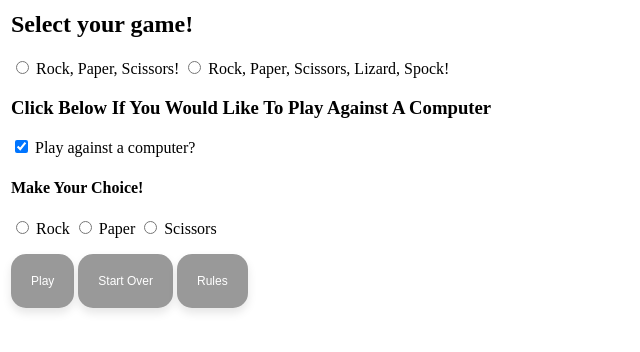
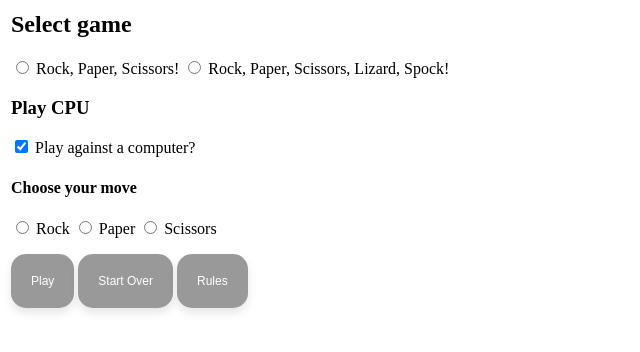
Before and after one commit to comp426-2023-spring/e02-henrymitrano, a website: page public/index.html in a window 1280 px wide. Both pictures are taken after a click on the checkbox "Play against a computer?". Shown: the whole page, without its empty margins (0-640 px from the left). Drawn offline with Linux system fonts and the light colour scheme.

Commit message:
Full func

```diff
--- a/public/index.html
+++ b/public/index.html
@@ -11,16 +11,16 @@
             <tr>
                 <td>
                     <form id="input">
-                        <h2>Select your game!</h2>
+                        <h2>Select game </h2>
                         <input type="radio" id="rps" name="gameType" value="rps" onclick="toggleShots()">
                         <label for="rps">Rock, Paper, Scissors!</label>
                         <input type="radio" id="rpsls" name="gameType" value="rpsls" onclick="toggleShots()">
                         <label for="rpsls">Rock, Paper, Scissors, Lizard, Spock!</label>
-                        <h3>Click Below If You Would Like To Play Against A Computer</h3>
+                        <h3>Play CPU</h3>
                         <input type="checkbox" id="opponent" name="opponentSelect" value="opponent" onclick="toggleShots()">
                         <label for="opponent">Play against a computer?</label>
                         <div id="shots">
-                            <h4>Make Your Choice!</h4>
+                            <h4>Choose your move</h4>
                             <input type="radio" id="rock" name="shot" value="rock" class="rpsShot" >
                             <label class="shot">Rock</label>
                             <input type="radio" id="paper" name="shot" value="paper" class="rpsShot">
```
Also changed, not shown: docs/Screen Shot 2023-05-09 at 6.32.15 PM.png (added), docs/Screen Shot 2023-05-09 at 6.32.28 PM.png (added), 1 other file.
